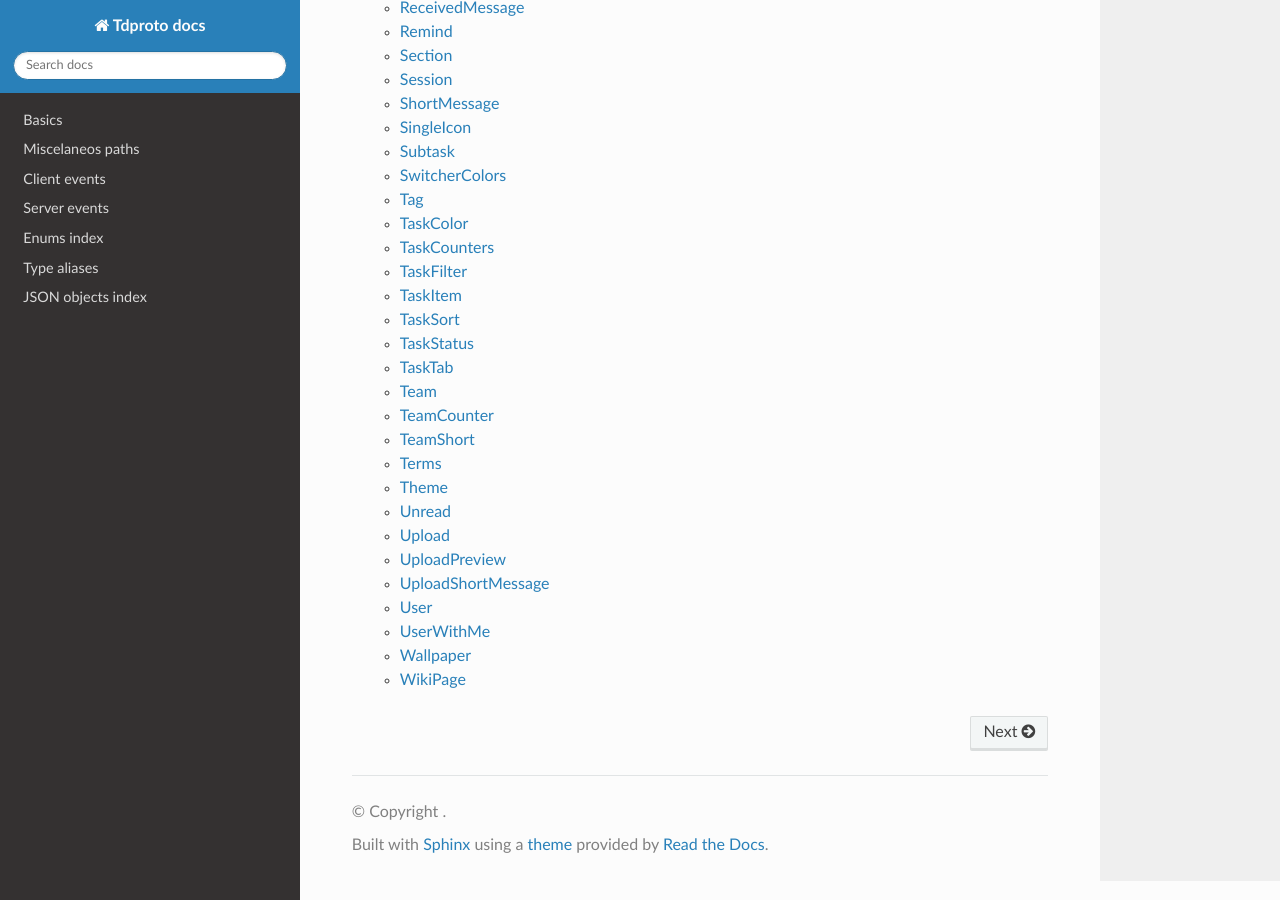
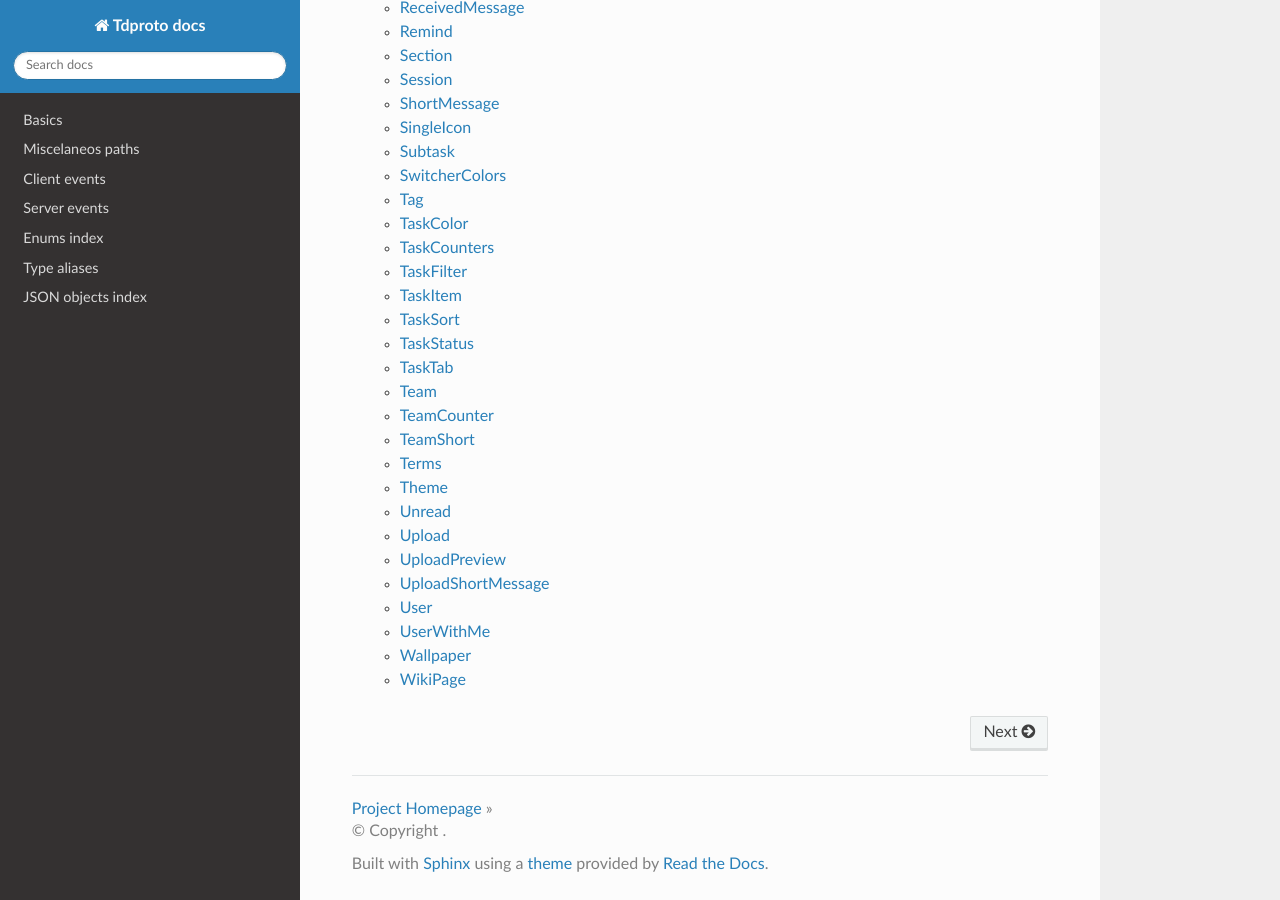
Before and after one commit to tada-team/tdproto-sphinx, a Sphinx documentation site: the page built from docs/index.rst, in a window 1280 px wide and 900 px high, scrolled down 3236 px. Built offline with Sphinx 7.4.7 and the Read the Docs theme 2.0.0, drawn with Linux system fonts in a browser that asks for light colours.

Commit message:
Test HTML templating

```diff
--- a/docs/conf.py
+++ b/docs/conf.py
@@ -10,3 +10,5 @@ try:
     del sphinx_rtd_theme
 except ImportError:
     ...
+
+templates_path = ['templates']
--- /dev/null
+++ b/docs/templates/footer.html
@@ -0,0 +1,5 @@
+{% extends "!footer.html" %}
+{% block contentinfo %}
+    <li><a href="https://github.com/tada-team/tdproto-sphinx/">Project Homepage</a> &raquo;</li>
+    {{ super() }}
+{% endblock %}
```
